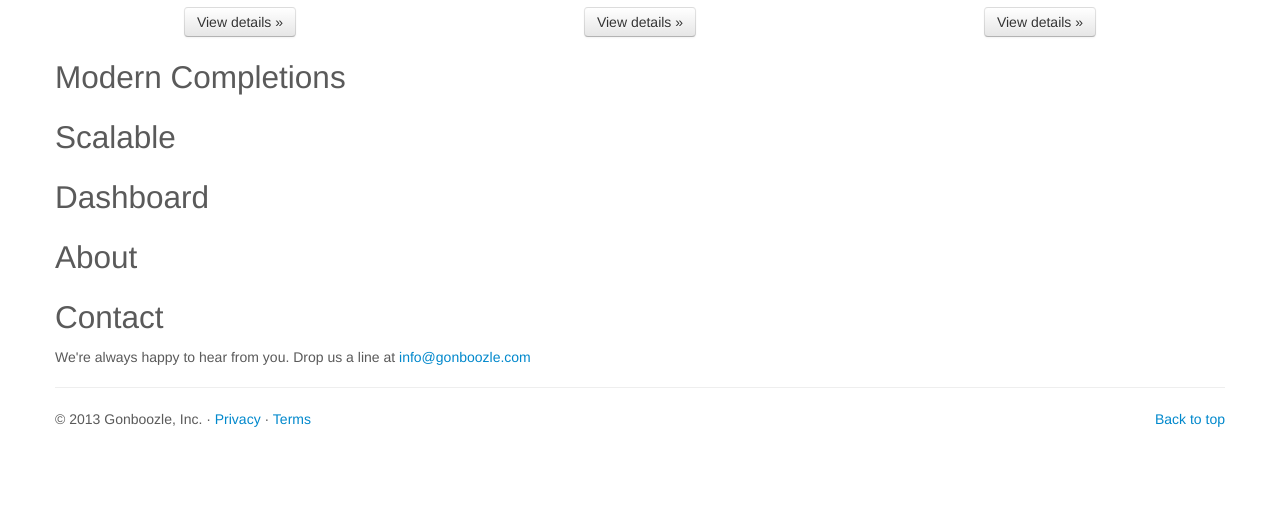
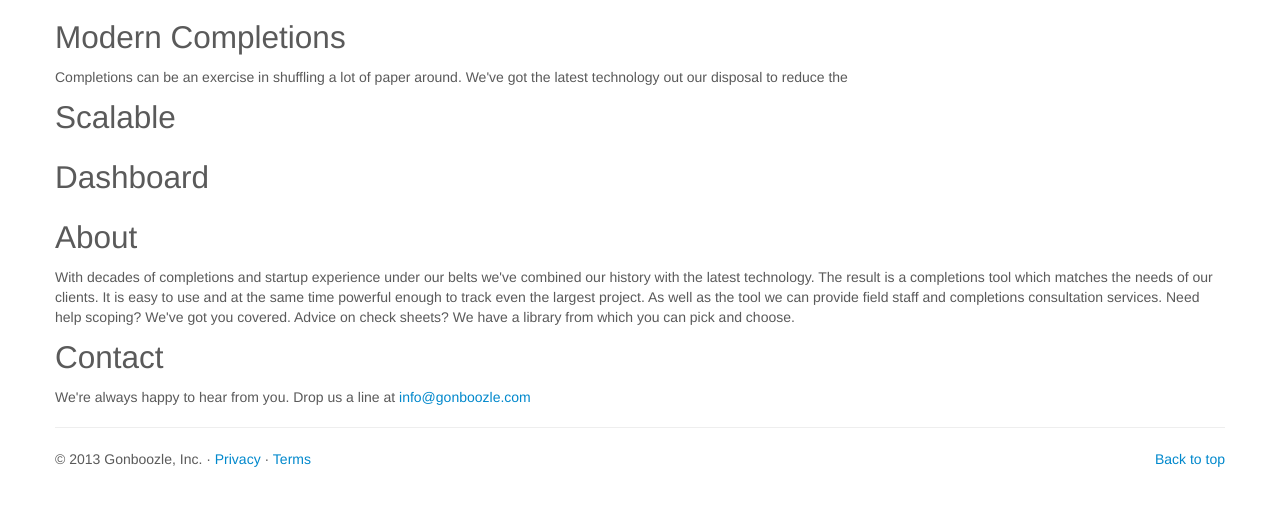
Before and after one commit to chrisharrington/ExigoPublic, a plain HTML site: page _site/index.html in a window 1280 px wide. Shown: the part 703-1208 px from the top of the page. Before the commit the page ends 1182 px from the top, so only its background shows below. Drawn offline with nearby package versions, Linux system fonts and the light colour scheme; a web font is replaced by a local one.

Commit message:
Adding a few more details

```diff
--- a/_site/index.html
+++ b/_site/index.html
@@ -357,19 +357,19 @@
           <img class="img-circle" data-src="holder.js/140x140">
           <h2>Hosted</h2>
           <p>We'll take care of setting up servers and access so you don't have to worry about it.  Backups, restores, user management - we take care of it all!</p>
-          <p><a class="btn" href="#">View details &raquo;</a></p>
+
         </div><!-- /.span4 -->
         <div class="span4">
           <img class="img-circle" data-src="holder.js/140x140">
           <h2>Proven</h2>
           <p>We've helped ensure the safe startup of numerous projects. We know the pitfalls - let us help you avoid them.</p>
-          <p><a class="btn" href="#">View details &raquo;</a></p>
+
         </div><!-- /.span4 -->
         <div class="span4">
           <img class="img-circle" data-src="holder.js/140x140">
           <h2>Customizable</h2>
           <p>We've thought of most of the functionality you'll need but if there is something special you need then we can help out and build a solution to fit.</p>
-          <p><a class="btn" href="#">View details &raquo;</a></p>
+
         </div><!-- /.span4 -->
       </div><!-- /.row -->
 
@@ -377,6 +377,9 @@
         <a name="modernCompletions"></a>
         <div class="span12">
           <h2>Modern Completions</h2>
+          <span>
+            Completions can be an exercise in shuffling a lot of paper around. We've got the latest technology out our disposal to reduce the
+          </span>
         </div>
       </div>
 
@@ -384,6 +387,9 @@
         <a name="scalable"></a>
         <div class="span12">
           <h2>Scalable</h2>
+          <span>
+
+          </span>
         </div>
       </div>
 
@@ -398,6 +404,7 @@
         <a name="dashboard"></a>
         <div class="span12">
           <h2>About</h2>
+          With decades of completions and startup experience under our belts we've combined our history with the latest technology. The result is a completions tool which matches the needs of our clients. It is easy to use and at the same time powerful enough to track even the largest project. As well as the tool we can provide field staff and completions consultation services. Need help scoping? We've got you covered. Advice on check sheets? We have a library from which you can pick and choose.
         </div>
       </div>
 
```
Also changed, not shown: index.html (+10 -3 lines), 2 other files.
